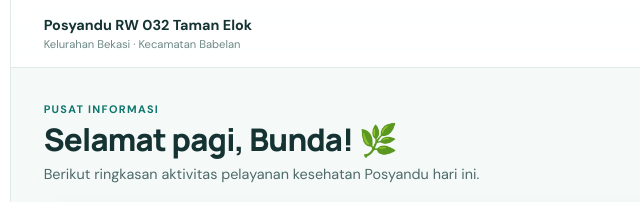
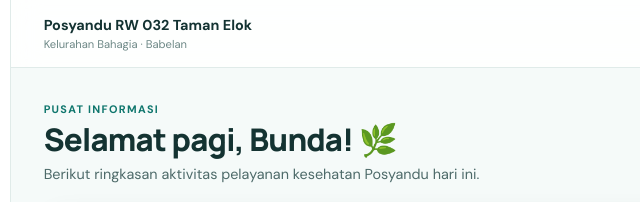
Before and after one commit to DTE-032/posyandu-rw032-tamanelok, a plain HTML site: page index.html in a window 1280 px wide. Shown: the top 202 px of the page, 253-893 px from the left. Drawn offline with nearby package versions, Linux system fonts and the light colour scheme.

Commit message:
Update index.html

```diff
--- a/index.html
+++ b/index.html
@@ -99,7 +99,7 @@
           </button>
           <div class="header-context">
             <strong class="header-org">Posyandu RW 032 Taman Elok</strong>
-            <span class="header-loc">Kelurahan Bekasi · Kecamatan Babelan</span>
+            <span class="header-loc">Kelurahan Bahagia · Babelan</span>
           </div>
         </div>
 
```
